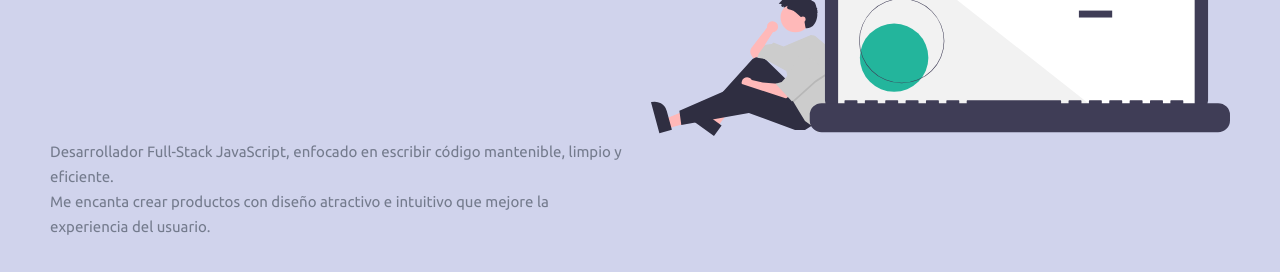
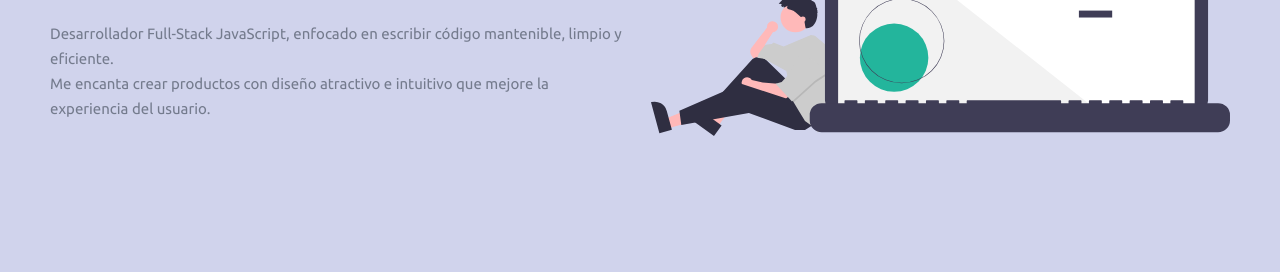
Before and after one commit to joaquinhmtz/joaquinhmtz.github.io, a plain HTML site: page index.html in a window 1280 px wide. Shown: the part 284-556 px from the top of the page. Drawn offline with Linux system fonts and the light colour scheme; a web font is replaced by a local one.

```diff
--- a/assets/css/core/main.css
+++ b/assets/css/core/main.css
@@ -10,12 +10,19 @@
     grid-row-gap: 2.5rem;
 }
 
-.main-information h1 {
+.personal-info {
     order: 2;
+}
+
+.personal-info h1 {
     font-size: 3.2rem;
     font-family: 'Ubuntu-Bold';
     color: var(--title-color);
     letter-spacing: 1.5px;
+}
+
+.personal-info p {
+    line-height: 25px;
 }
 
 .main-information .main-img {
@@ -24,11 +31,6 @@
 
 .main-information .main-img img {
     width: 100%;
-}
-
-.main-information p {
-    order: 3;
-    line-height: 25px;
 }
 
 /* Small screens, laptops */
@@ -43,15 +45,11 @@
         grid-column-gap: 1.5rem;
     }
 
-    .main-information h1 {
-        order: 1;
+    .personal-info h1 {
+        padding-bottom: 1.5rem;
     }
 
     .main-information .main-img {
         order: 2;
     }
-
-    .main-information p {
-        order: 3;
-    }
 }
--- a/index.html
+++ b/index.html
@@ -35,12 +35,14 @@
     </header>
     <main>
         <div class="main-information">
-            <h1>Hola! Soy <br> Joaquín Hernández</h1>
+            <div class="personal-info">
+                <h1>Hola! Soy <br> Joaquín Hernández</h1>
+                <p>Desarrollador Full-Stack JavaScript, enfocado en escribir código mantenible, limpio y eficiente. <br>
+                    Me encanta crear productos con diseño atractivo e intuitivo que mejore la experiencia del usuario.</p>
+            </div>
             <div class="main-img">
                 <img src="./assets/img/main-img.svg" alt="">
             </div>
-            <p>Desarrollador Full-Stack JavaScript, enfocado en escribir código mantenible, limpio y eficiente. <br>
-            Me encanta crear productos con diseño atractivo e intuitivo que mejore la experiencia del usuario.</p>
         </div>
     </main>
 
```
